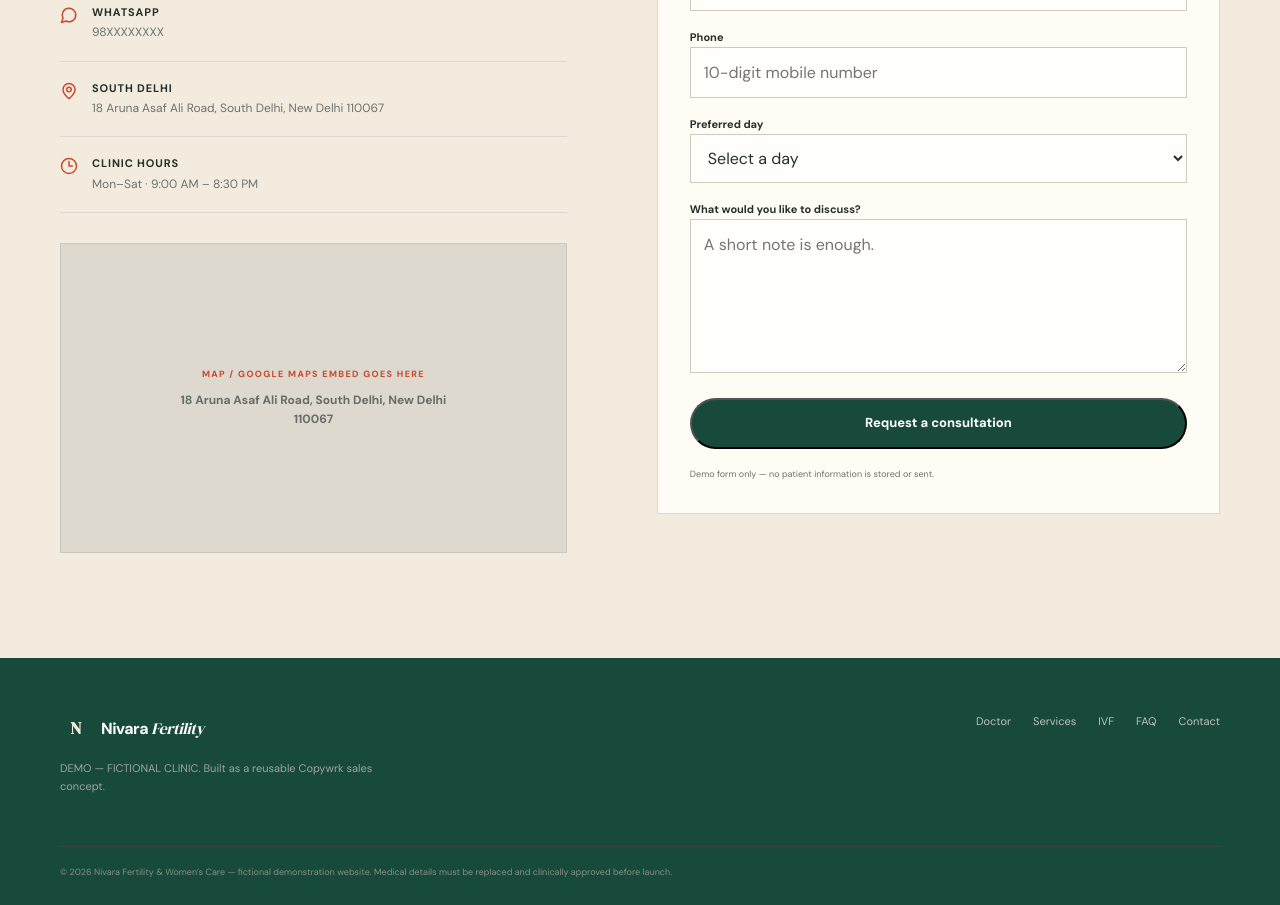
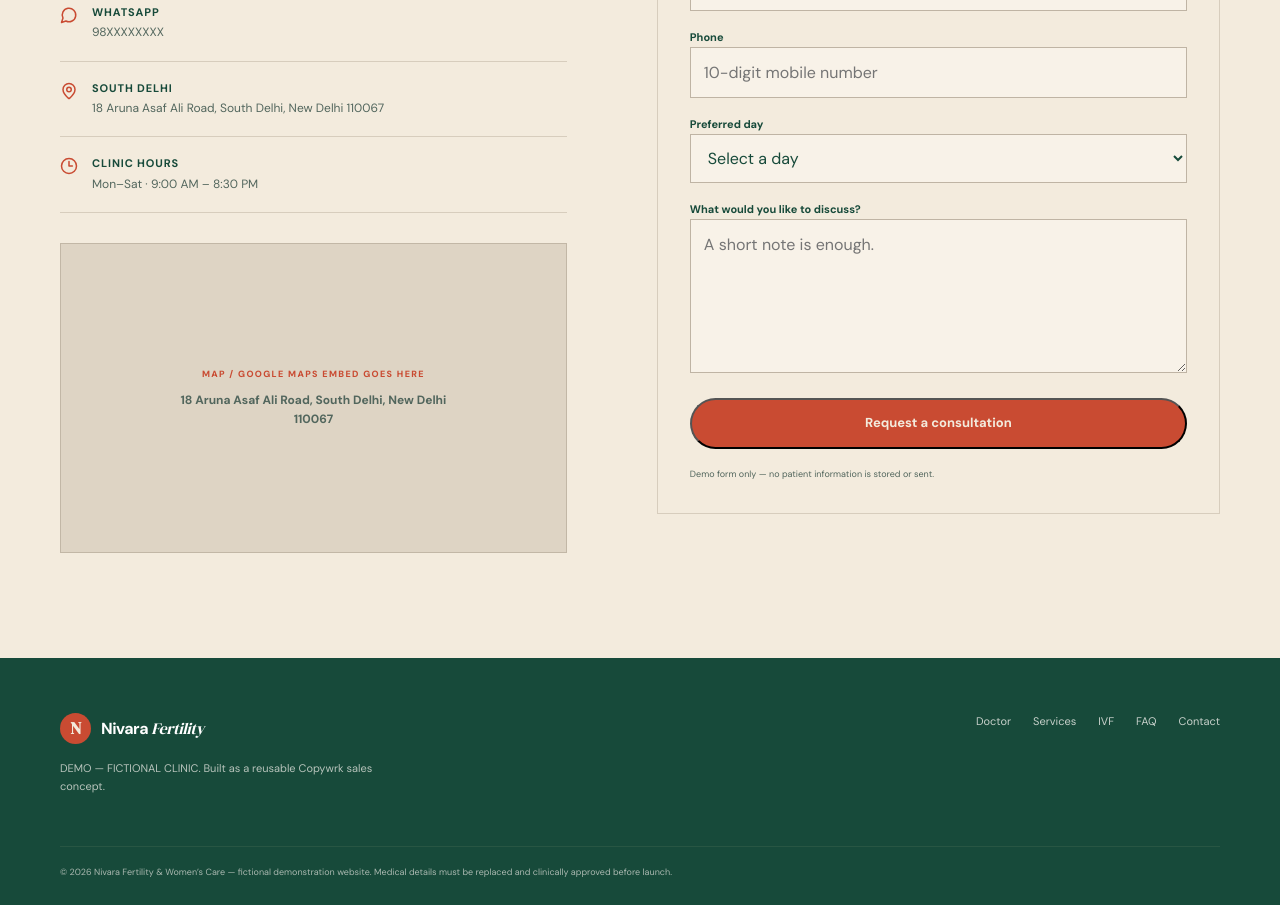
Before and after one commit to copywrk0-lgtm/Aurelia-Fertility-IVF, a Next.js app: page /contact in a window 1280 px wide. Shown: the part 740-1645 px from the top of the page. Built offline with nearby package versions, Linux system fonts and the light colour scheme.

Commit message:
Strengthen bottle green bone vermillion visual hierarchy

```diff
--- a/app/globals.css
+++ b/app/globals.css
@@ -1,14 +1,14 @@
 :root{
-  --ink:#243129;
+  --ink:#174A3A;
   --bottle:#174A3A;
   --bone:#F3EBDD;
   --vermillion:#C94B32;
   --olive:var(--bottle);
   --paper:var(--bone);
   --accent:var(--vermillion);
-  --muted:#6d726c;
-  --line:#dcd8cf;
-  --white:#FFFCF5;
+  --muted:#52665D;
+  --line:#D7CDBD;
+  --white:#F3EBDD;
 }
 *{box-sizing:border-box}
 html{scroll-behavior:smooth}
@@ -25,19 +25,19 @@ img{max-width:100%;display:block}
 .brand{display:flex;align-items:center;gap:10px;font-weight:700;letter-spacing:-.03em}
 .brand em{font-family:var(--font-serif),serif;font-weight:400}
 .brand-mark{width:31px;height:31px;background:var(--olive);color:var(--paper);display:grid;place-items:center;border-radius:50%;font-family:var(--font-serif),serif;font-size:17px}
-.nav-links{display:flex;align-items:center;gap:29px;font-size:13px;color:#555b55}
+.nav-links{display:flex;align-items:center;gap:29px;font-size:13px;color:#40564B}
 .nav-links a:not(.nav-cta):hover{color:var(--olive)}
 .nav-cta,.primary-btn{display:inline-flex;align-items:center;justify-content:center;gap:9px;background:var(--olive);color:#fff;padding:13px 19px;border-radius:999px;font-weight:700;font-size:13px;min-height:44px;transition:transform .2s ease,background .2s ease}
-.nav-cta:hover,.primary-btn:hover{transform:translateY(-1px);background:#27372e}
+.nav-cta:hover,.primary-btn:hover{transform:translateY(-1px);background:#0F3529}
 .menu-btn{display:none;border:0;background:none;color:var(--olive);min-width:44px;min-height:44px}
 .hero{padding:28px 0 0;background:var(--paper)}
-.hero-meta{display:flex;justify-content:space-between;gap:20px;padding:4px 0 22px;border-bottom:1px solid var(--line);font-size:10px;letter-spacing:.12em;text-transform:uppercase;color:#70756f}
+.hero-meta{display:flex;justify-content:space-between;gap:20px;padding:4px 0 22px;border-bottom:1px solid var(--line);font-size:10px;letter-spacing:.12em;text-transform:uppercase;color:#5A6A61}
 .hero-copy{padding:72px 0 62px;max-width:960px}
 .hero-kicker,.section-kicker{font-size:10px;text-transform:uppercase;letter-spacing:.15em;font-weight:800;color:var(--accent)}
 .hero-copy h1{font-family:var(--font-serif),serif;font-size:clamp(52px,8vw,104px);font-weight:400;line-height:.92;letter-spacing:-.055em;max-width:930px;margin:15px 0 25px}
 .hero-lead{font-size:18px;color:var(--muted);max-width:610px;margin:0 0 28px}
 .hero-image-wrap{position:relative;padding-bottom:100px}
-.hero-image{position:relative;overflow:hidden;min-height:520px;background:#ddd7cc}
+.hero-image{position:relative;overflow:hidden;min-height:520px;background:#DED4C4}
 .hero-image img{width:100%;height:620px;object-fit:cover;object-position:center 30%;filter:saturate(.72)}
 .hero-caption{position:absolute;left:24px;bottom:24px;background:rgba(36,43,38,.92);color:#fff;padding:15px 18px;max-width:350px}
 .hero-caption span{display:block;font-size:9px;letter-spacing:.15em;color:#E9A08E;margin-bottom:5px}
@@ -49,31 +49,31 @@ img{max-width:100%;display:block}
 .quiet-section{background:var(--paper)}
 .editorial-grid{display:grid;grid-template-columns:.3fr .7fr;gap:80px}
 .section h2{font-family:var(--font-serif),serif;font-size:clamp(42px,5vw,68px);line-height:.98;letter-spacing:-.045em;font-weight:400;margin:10px 0 24px}
-.large{font-size:19px;line-height:1.55;color:#4e554f}
+.large{font-size:19px;line-height:1.55;color:#3D5148}
 .section p{color:var(--muted)}
-.olive-section{background:var(--olive);color:#f5f1e8}
+.olive-section{background:var(--olive);color:#F3EBDD}
 .light{color:#E9A08E!important}
-.light-copy{color:#e3e1d9!important}
+.light-copy{color:#E8DFD1!important}
 .doctor-feature{display:grid;grid-template-columns:.85fr 1.15fr;gap:90px;align-items:center}
-.doctor-image{height:620px;overflow:hidden;background:#ddd6ca}
+.doctor-image{height:620px;overflow:hidden;background:#DED4C4}
 .doctor-image img{width:100%;height:100%;object-fit:cover;filter:saturate(.72)}
 .doctor-feature h2{max-width:680px}
 .doctor-meta{display:grid;gap:4px;border-top:1px solid rgba(255,255,255,.2);border-bottom:1px solid rgba(255,255,255,.2);padding:19px 0;margin:28px 0}
 .doctor-meta strong{font-size:15px}
-.doctor-meta span{font-size:11px;color:#c6c9c1}
+.doctor-meta span{font-size:11px;color:#D7DED8}
 .light-btn{display:inline-flex;align-items:center;gap:9px;border:1px solid rgba(255,255,255,.5);color:#fff;padding:12px 17px;border-radius:999px;font-weight:700;font-size:13px;min-height:44px}
 .service-preview{background:#E9E1D3}
 .section-head{display:grid;grid-template-columns:1fr .55fr;gap:60px;align-items:end;margin-bottom:40px}
 .section-head p{margin:0}
-.service-list{border-top:1px solid #cfcabf}
-.service-row{display:grid;grid-template-columns:55px 1.1fr 1.5fr 25px;gap:20px;align-items:center;padding:25px 0;border-bottom:1px solid #cfcabf;transition:padding .2s ease}
+.service-list{border-top:1px solid #D2C7B6}
+.service-row{display:grid;grid-template-columns:55px 1.1fr 1.5fr 25px;gap:20px;align-items:center;padding:25px 0;border-bottom:1px solid #D2C7B6;transition:padding .2s ease}
 .service-row:hover{padding-left:7px;padding-right:7px}
 .service-row>span{font-size:10px;color:var(--accent);font-weight:800}
 .service-row strong{font-family:var(--font-serif),serif;font-size:29px;font-weight:400}
 .service-row p{font-size:12px;margin:0}
 .practical{background:var(--paper)}
 .practical-grid{display:grid;grid-template-columns:1fr .8fr;gap:90px;align-items:start}
-.outline-btn{display:inline-flex;align-items:center;gap:8px;border:1px solid #bbb9b1;border-radius:999px;padding:12px 17px;font-size:13px;font-weight:700;min-height:44px}
+.outline-btn{display:inline-flex;align-items:center;gap:8px;border:1px solid #B9AD9C;border-radius:999px;padding:12px 17px;font-size:13px;font-weight:700;min-height:44px}
 .hours-card{border-top:2px solid var(--olive)}
 .hours-card>div:first-child{display:flex;gap:10px;align-items:center;padding:18px 0;font-size:13px}
 .hours-row{display:flex;justify-content:space-between;gap:20px;border-top:1px solid var(--line);padding:13px 0;font-size:12px}
@@ -81,22 +81,22 @@ img{max-width:100%;display:block}
 .review-placeholder{border:1px solid var(--line);padding:40px;display:grid;grid-template-columns:1fr 1fr;gap:60px;background:#E9E1D3}
 .review-placeholder h2{font-size:48px}
 .review-placeholder p{align-self:end}
-.final-cta{background:var(--olive);color:#f5f1e8;padding:80px 0}
+.final-cta{background:var(--olive);color:#F3EBDD;padding:80px 0}
 .final-cta-inner,.cta-inner{display:flex;justify-content:space-between;align-items:center;gap:30px}
 .final-cta h2,.cta-band h2{max-width:650px;margin-bottom:0}
 .mobile-cta{display:none}
-.site-footer{background:#202821;color:#e9e6dd;padding:55px 0 25px}
+.site-footer{background:#174A3A;color:#F3EBDD;padding:55px 0 25px}
 .footer-grid{display:flex;justify-content:space-between;gap:40px}
 .footer-grid .brand{color:#fff}
-.footer-grid p{font-size:11px;color:#9fa49e;max-width:320px;margin-top:16px}
-.footer-links{display:flex;gap:22px;align-items:flex-start;flex-wrap:wrap;font-size:11px;color:#bfc2bb}
+.footer-grid p{font-size:11px;color:#B8C4BC;max-width:320px;margin-top:16px}
+.footer-links{display:flex;gap:22px;align-items:flex-start;flex-wrap:wrap;font-size:11px;color:#C8D1CB}
 .footer-links a:hover{color:#fff}
-.legal{border-top:1px solid #3b423d;margin-top:40px;padding-top:18px;color:#898f88;font-size:9px}
+.legal{border-top:1px solid #285643;margin-top:40px;padding-top:18px;color:#AAB8B0;font-size:9px}
 .page-intro{padding:82px 0 72px;border-bottom:1px solid var(--line)}
 .page-intro h1{font-family:var(--font-serif),serif;font-size:clamp(52px,7vw,88px);font-weight:400;line-height:.92;letter-spacing:-.05em;max-width:850px;margin:13px 0 22px}
 .page-intro .lead{max-width:670px}
 .doctor-page-grid{display:grid;grid-template-columns:.85fr 1.15fr;gap:85px;align-items:center}
-.portrait-large{height:680px;overflow:hidden;background:#ddd6ca}
+.portrait-large{height:680px;overflow:hidden;background:#DED4C4}
 .portrait-large img{width:100%;height:100%;object-fit:cover;filter:saturate(.72)}
 .credential-list{margin-top:35px;border-top:1px solid var(--line)}
 .credential-list>div{padding:17px 0;border-bottom:1px solid var(--line)}
@@ -110,7 +110,7 @@ img{max-width:100%;display:block}
 .editorial-list>div>span{font-size:10px;color:var(--accent);font-weight:800}
 .editorial-list h3{margin:0 0 4px;font-size:17px}
 .editorial-list p{margin:0;font-size:13px}
-.cta-band{background:var(--olive);color:#f5f1e8;padding:75px 0}
+.cta-band{background:var(--olive);color:#F3EBDD;padding:75px 0}
 .service-detail-list{display:grid;gap:1px}
 .service-detail{display:grid;grid-template-columns:70px 1fr 260px;gap:35px;align-items:center;padding:40px 0;border-top:1px solid var(--line)}
 .service-detail:last-child{border-bottom:1px solid var(--line)}
@@ -119,19 +119,19 @@ img{max-width:100%;display:block}
 .service-detail h2{font-size:45px;margin:0 0 10px}
 .service-detail .large{font-size:17px;margin:0}
 .service-points{display:flex;flex-wrap:wrap;gap:15px;margin-top:20px}
-.service-points span{display:flex;gap:6px;align-items:center;font-size:10px;color:#5e645e}
+.service-points span{display:flex;gap:6px;align-items:center;font-size:10px;color:#52665D}
 .service-points svg{color:var(--accent)}
 .service-note{font-size:10px;color:var(--muted);text-align:right}
 .ivf-intro{display:grid;grid-template-columns:1fr .65fr;gap:90px;align-items:start}
 .ivf-callout{border-top:2px solid var(--accent);padding-top:18px}
 .ivf-callout strong{font-size:13px}
 .ivf-callout p{font-size:12px}
-.light-heading{color:#f5f1e8}
+.light-heading{color:#F3EBDD}
 .ivf-stage-grid{display:grid;grid-template-columns:repeat(4,1fr);gap:1px;margin-top:40px;background:rgba(255,255,255,.18)}
 .ivf-stage-grid article{background:var(--olive);padding:28px;min-height:260px;border-right:1px solid rgba(255,255,255,.16)}
 .ivf-stage-grid span{color:#E9A08E;font-size:10px;font-weight:800}
 .ivf-stage-grid h3{font-size:17px;margin:50px 0 7px}
-.ivf-stage-grid p{font-size:11px;color:#c5c9c2}
+.ivf-stage-grid p{font-size:11px;color:#D0D8D2}
 .questions-grid{display:grid;grid-template-columns:1fr .85fr;gap:90px}
 .question-list>div{display:flex;gap:12px;padding:18px 0;border-bottom:1px solid var(--line);font-size:12px}
 .question-list svg{color:var(--accent);flex:none}
@@ -153,12 +153,12 @@ img{max-width:100%;display:block}
 .contact-details span{display:grid;gap:2px;font-size:12px;color:var(--muted)}
 .contact-details strong{color:var(--ink);font-size:11px;text-transform:uppercase;letter-spacing:.08em}
 .contact-details a:hover span{color:var(--olive)}
-.map-placeholder{margin-top:30px;min-height:310px;background:#ddd9cf;border:1px solid #ccc7bb;display:flex;flex-direction:column;align-items:center;justify-content:center;text-align:center;padding:25px;color:#676d67}
+.map-placeholder{margin-top:30px;min-height:310px;background:#DED4C4;border:1px solid #C2B7A6;display:flex;flex-direction:column;align-items:center;justify-content:center;text-align:center;padding:25px;color:#52665D}
 .map-placeholder span{font-size:9px;letter-spacing:.15em;font-weight:800;color:var(--accent)}
 .map-placeholder strong{font-size:12px;margin-top:10px;max-width:280px}
 .contact-form{background:var(--white);border:1px solid var(--line);padding:32px;display:grid;gap:18px}
 .contact-form label{display:grid;gap:7px;font-size:11px;font-weight:700}
-.contact-form input,.contact-form select,.contact-form textarea{width:100%;border:1px solid #cfcac0;background:#fffefa;padding:12px 13px;border-radius:0;outline:none;color:var(--ink);min-height:44px}
+.contact-form input,.contact-form select,.contact-form textarea{width:100%;border:1px solid #BFB4A4;background:#F8F2E8;padding:12px 13px;border-radius:0;outline:none;color:var(--ink);min-height:44px}
 .contact-form textarea{resize:vertical}
 .contact-form input:focus,.contact-form select:focus,.contact-form textarea:focus{border-color:var(--olive);box-shadow:0 0 0 2px rgba(51,70,59,.08)}
 .form-note{font-size:9px!important;margin:0}
@@ -226,9 +226,9 @@ img{max-width:100%;display:block}
 /* Nivara palette: bottle green / bone / vermillion */
 ::selection{background:var(--vermillion);color:var(--bone)}
 .nav-wrap{background:rgba(243,235,221,.96)}
-.nav-cta,.primary-btn{background:var(--bottle)}
-.nav-cta:hover,.primary-btn:hover{background:#103B2E}
-.brand-mark{background:var(--bottle);color:var(--bone)}
+.nav-cta,.primary-btn{background:var(--vermillion);color:var(--bone)}
+.nav-cta:hover,.primary-btn:hover{background:#A83B27}
+.brand-mark{background:var(--vermillion);color:var(--bone)}
 .demo-bar{background:var(--bottle);color:var(--bone)}
 .hero-kicker,.section-kicker,.hero-caption span,.hero-note span,.service-row>span,.service-number,.service-points svg,.contact-details svg,.question-list svg,.credential-list span{color:var(--vermillion)}
 .olive-section,.final-cta,.cta-band,.site-footer{background:var(--bottle)}
```
